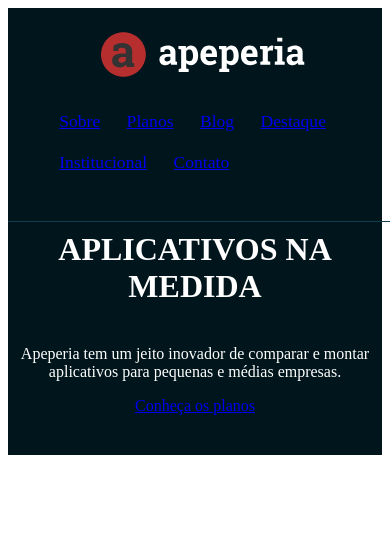
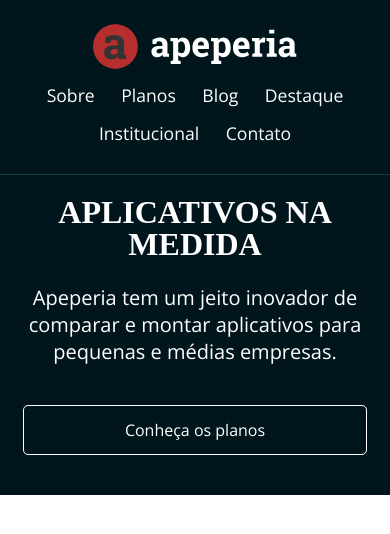
Before and after one commit to lu150ml/projeto__mobile, a plain HTML site: page index.html in a window 390 px wide. Drawn offline with nearby package versions, Linux system fonts and the light colour scheme.

Commit message:
riando variaveis para o css e priorizando o o layout mobile seguindo o projeto do figma

```diff
--- /dev/null
+++ b/css/base.css
@@ -0,0 +1,47 @@
+:root  {
+--branco: #FFF;
+--azul-claro: #DFE3E5;
+--vermelho-forte: #B72E2E;
+--cinza-escuro: #4F4C4C;
+--cinza-claro: #F7F4F4;
+--cinza-medio: #D9D9D9;
+
+--fonte-link: #0084FF;
+--fonte-cinza: #666;
+--borda-cabecalho-mobile: #103D4A;
+--bg-rodape: #333;
+--bg-chamada-mobile: #00161C;
+
+--planos-cartao-start: #56CCF2;
+--planos-cartao-ultra: #B04CD9;
+--planos-cartao-mega: #E33B3B;
+}
+
+
+
+body{
+    font-family: 'Open Sans', sans-serif;
+}
+
+
+.conteiner {
+    padding-right: 6%;
+    padding-left: 6%;
+}
+
+.botao{
+   text-align: center;
+   display: block;
+
+   width: 100%;
+   max-width: 350px;
+
+   box-sizing:border-box;
+
+   padding: 1rem 2rem;
+
+   border: 1px solid var(--branco);
+   border-radius: 5px;
+
+
+}
--- a/index.html
+++ b/index.html
@@ -2,17 +2,18 @@
 <html lang="pt-br">
 <head>
     <meta charset="UTF-8">
-    <meta http-equiv="X-UA-Compatible" content="IE=edge">
-    <meta name="viewport" content="width=device-width, initial-scale=1.0">
-    <title>Document</title>
+    <meta name="viewport" content="width=device-width initial-scale=1.0">
+    <title>Apeperia</title>
+    <link rel="stylesheet" href="css/reset.css">
     <link href="https://fonts.googleapis.com/css2?family=Open+Sans:wght@300&display=swap" rel="stylesheet">
+    <link rel="stylesheet" href="css/chamada.css">
     <link rel="stylesheet" href="css/cabecalho.css">
-    <link rel="stylesheet" href="css/chamada.css">
+    <link rel="stylesheet" href="css/base.css">
 </head>
 <body>
-    <header class="cabecalho">
+    <header class="cabecalho container">
         <img src="img/logo-apeperia.svg" alt="Logo da Apeperia" class="cabecalho__logo">
-        <nav class="cabecalho__nav">
+        <nav class="cabecalho__navegacao">
             <ul>
             <li class="cabecalho__link"><a href="#">Sobre</a></li>
             <li class="cabecalho__link"><a href="#">Planos</a></li>
@@ -24,10 +25,10 @@
         </nav>
     </header>
     <main>
-        <section class="chamada">
+        <section class="chamada conteiner">
             <h1 class="chamada__titulo">Aplicativos Na Medida</h1>
-            <p class="chmada__texto">Apeperia tem um jeito inovador de comparar e montar aplicativos para pequenas e médias empresas.</p>
-            <a href="#" class="chamada__link">Conheça os planos</a>
+            <p class="chamada__texto">Apeperia tem um jeito inovador de comparar e montar aplicativos para pequenas e médias empresas.</p>
+            <a href="#" class="chamada__botao botao">Conheça os planos</a>
         </section>
     </main>
 </body>
```
